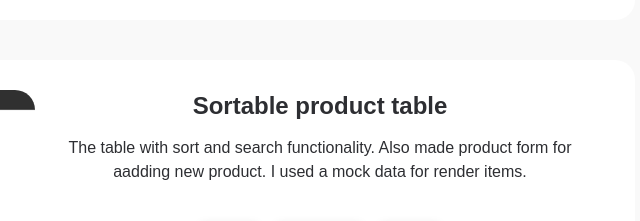
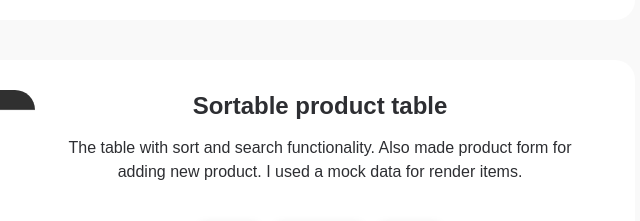
Before and after one commit to alexgreenpol/alexgreenpol, a plain HTML site: page index.html in a window 1280 px wide. Shown: the part 2880-3101 px from the top of the page, 605-1245 px from the left. Drawn offline with nearby package versions, Linux system fonts and the light colour scheme.

Commit message:
Fix issues in text

```diff
--- a/index.html
+++ b/index.html
@@ -362,10 +362,9 @@
                                                 <p>
                                                     The table with sort and
                                                     search functionality. Also
-                                                    made product form for
-                                                    aadding new product. I used
-                                                    a mock data for render
-                                                    items.
+                                                    made product form for adding
+                                                    new product. I used a mock
+                                                    data for render items.
                                                 </p>
                                                 <ul class="technologies">
                                                     <li>React</li>
```
